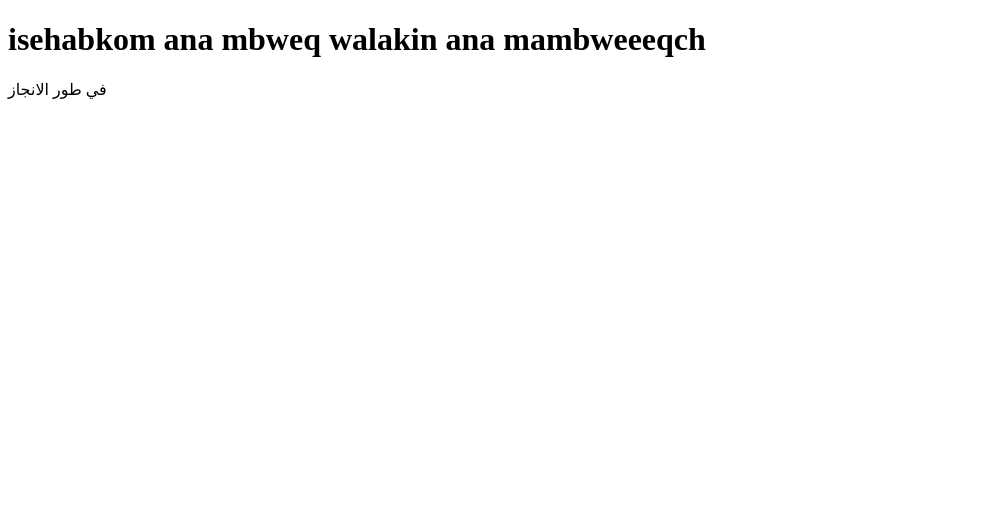
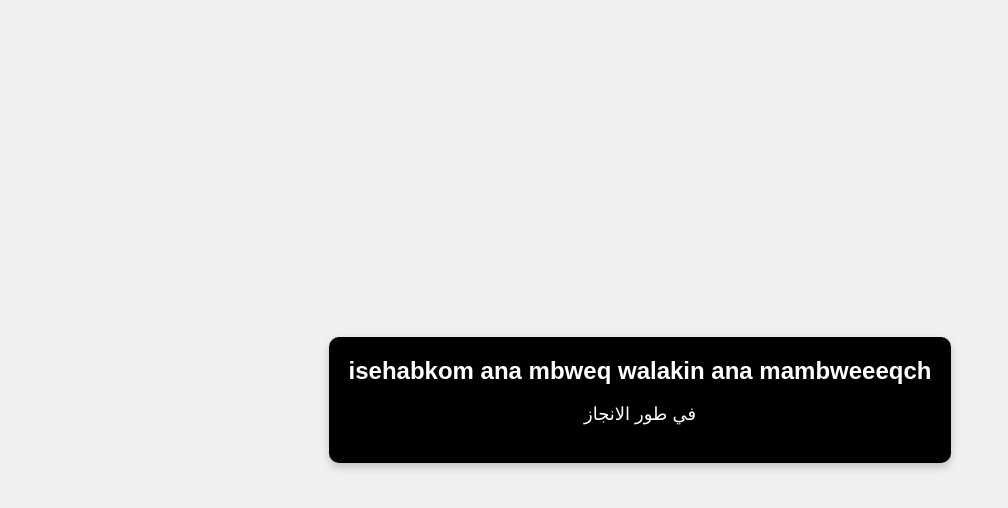
Before and after one commit to abdorhl/portfolio-bout, a plain HTML site: page index.html in a window 1280 px wide. Shown: the whole page, without its empty margins (0-1008 px from the left). Drawn offline with Linux system fonts and the light colour scheme.

Commit message:
Update index.html

```diff
--- a/index.html
+++ b/index.html
@@ -3,10 +3,40 @@
 <head>
     <meta charset="UTF-8">
     <meta name="viewport" content="width=device-width, initial-scale=1.0">
-    <title>boutaina's protfolio</title>
+    <title>Boutaina's Portfolio</title>
+    <style>
+        body {
+            font-family: Arial, sans-serif;
+            margin: 0;
+            padding: 0;
+            display: flex;
+            justify-content: center;
+            align-items: center;
+            height: 100vh;
+            background-color: #f0f0f0;
+        }
+        .container {
+            background-color: black;
+            color: white;
+            padding: 20px;
+            border-radius: 10px;
+            text-align: center;
+            max-width: 600px;
+            box-shadow: 0 4px 8px rgba(0, 0, 0, 0.2);
+        }
+        h1 {
+            margin-top: 0;
+            font-size: 24px;
+        }
+        p {
+            font-size: 18px;
+        }
+    </style>
 </head>
 <body>
-    <h1>isehabkom ana mbweq walakin ana mambweeeqch </h1>
-    <p>في طور الانجاز</p>
+    <div class="container">
+        <h1>isehabkom ana mbweq walakin ana mambweeeqch</h1>
+        <p>في طور الانجاز</p>
+    </div>
 </body>
 </html>
```
